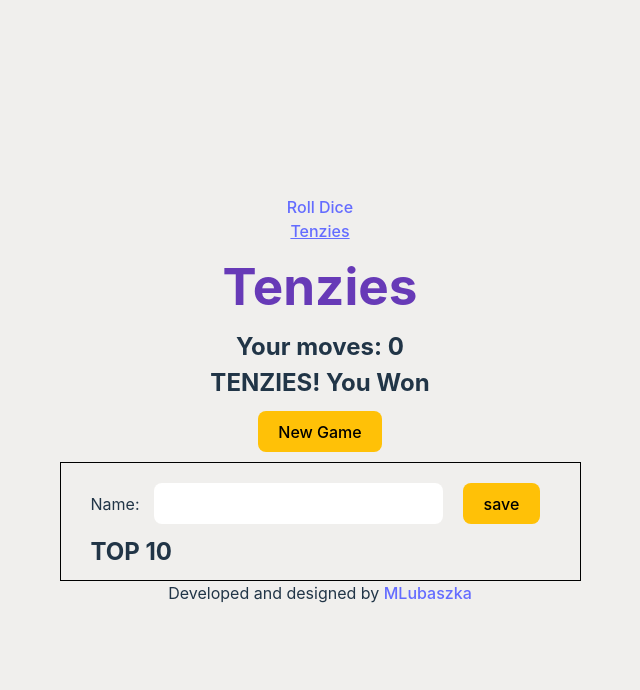
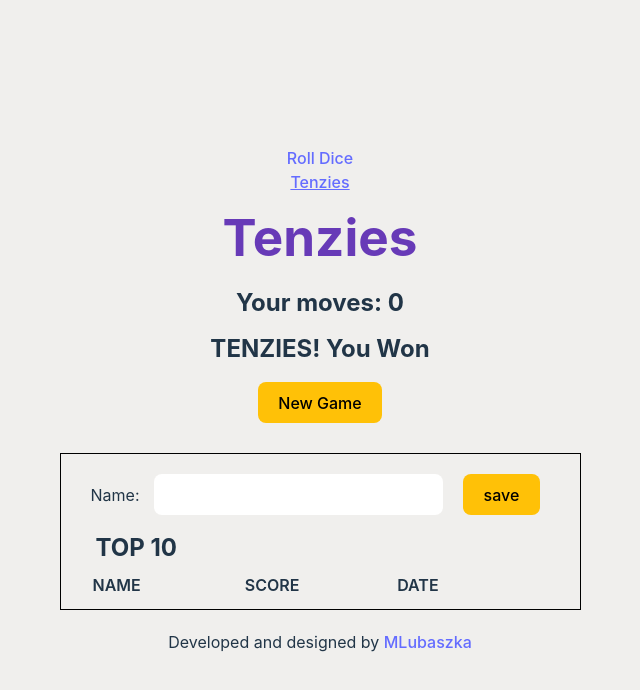
Before and after one commit to AhuraMagda/Pretty-Dice, a React (Vite) app: page /tenzies in a window 1280 px wide. Shown: the top 690 px of the page, without its empty margins (320-960 px from the left). Built offline with nearby package versions, Linux system fonts and the light colour scheme; no server answers; the database is empty.

Commit message:
score table

```diff
--- a/src/components/tenzies/Tenzies.css
+++ b/src/components/tenzies/Tenzies.css
@@ -1,9 +1,25 @@
-
+.tenzies h2 {
+    margin: 5px;
+}
 
 .players-board {
     border: 1px solid black;
     padding: 10px 30px;
+    margin: 20px 0px;
 }
+
+.players-board__table {
+    width: 100%;
+}
+
+.players-board__table td {
+    width: 30%;
+}
+
+.players-board__table thead td {
+    font-weight: 600;
+}
+
 
 input {
     border-radius: 8px;
--- a/src/components/tenzies/TenziesWin.tsx
+++ b/src/components/tenzies/TenziesWin.tsx
@@ -86,7 +86,18 @@ function TenziesWin({
           </div>
         )}
         <h2>TOP 10</h2>
-        <ol>{playersOnTheBoard}</ol>
+        <table className="players-board__table">
+          <thead>
+            <tr>
+              <td>NAME</td>
+              <td>SCORE</td>
+              <td>DATE</td>
+            </tr>
+          </thead>
+          <tbody>
+            {playersOnTheBoard}
+          </tbody>
+        </table>
       </div>
     </>
   );
--- a/src/components/tenzies/helpers/displayTop10players.tsx
+++ b/src/components/tenzies/helpers/displayTop10players.tsx
@@ -8,9 +8,11 @@ export const displayTop10players = (usersArray: usersArrayProps[]) => {
       (player) =>
         playersByScore.length <= 9 &&
         playersByScore.push(
-          <li key={player.id}>
-            {`${player.name} - ${player.score} - ${player.date}`}
-          </li>
+          <tr key={player.id}>
+            <td>{player.name}</td>
+            <td>{player.score}</td>
+            <td>{`${player.date}`}</td>
+          </tr>
         )
     );
 
```
